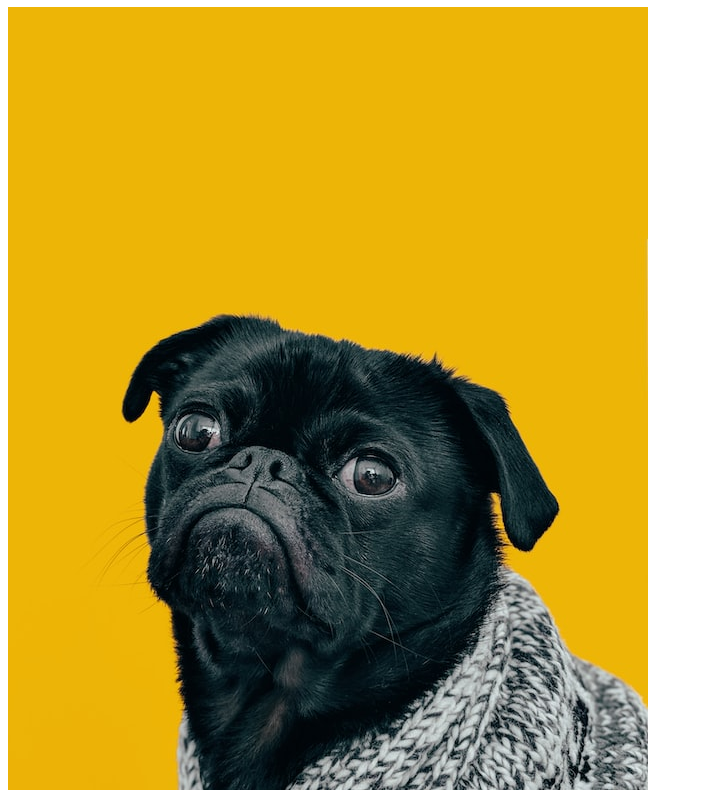
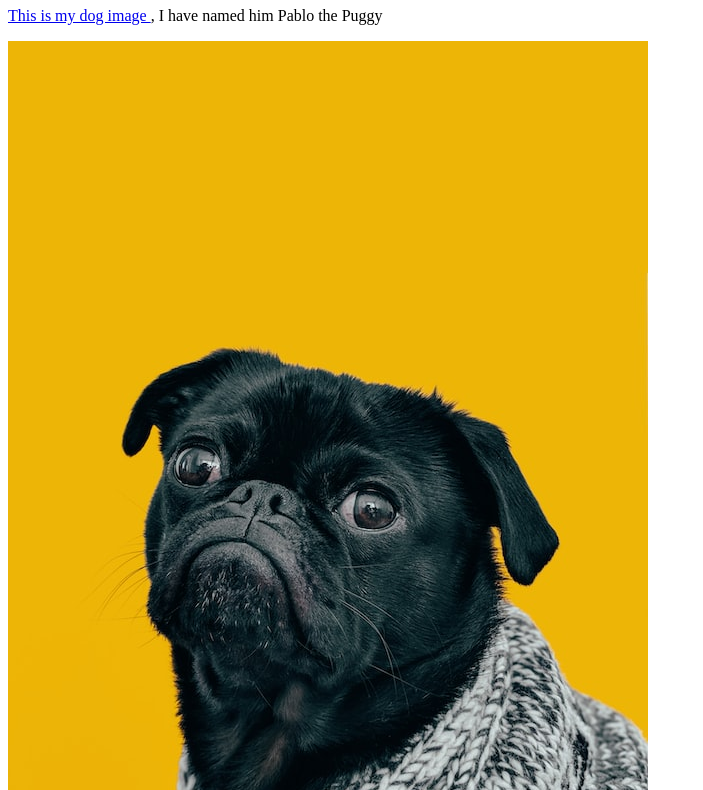
Before and after one commit to daamparan/Odin_Project, a plain HTML site: page odin-links-and-images/pages/about.html in a window 1280 px wide. Shown: the part 73-863 px from the top of the page, without its empty margins (0-703 px from the left). Drawn offline with Linux system fonts and the light colour scheme.

Commit message:
Links and Images
Completed section along with practice questions

```diff
--- a/odin-links-and-images/pages/about.html
+++ b/odin-links-and-images/pages/about.html
@@ -7,6 +7,7 @@
 
   <body>
     <h1>About Page</h1>
+    <p><a href="http://amazon.com"> This is my dog image </a>, I have named him Pablo the Puggy </p>
     <img src="../images/dog.jpg" alt="A Pug Image">
   </body>
 
```
Also changed, not shown: odin-links-and-images/index.html (+0 -1 lines), odin-links-and-images/knowledgeCheck.txt (added).
